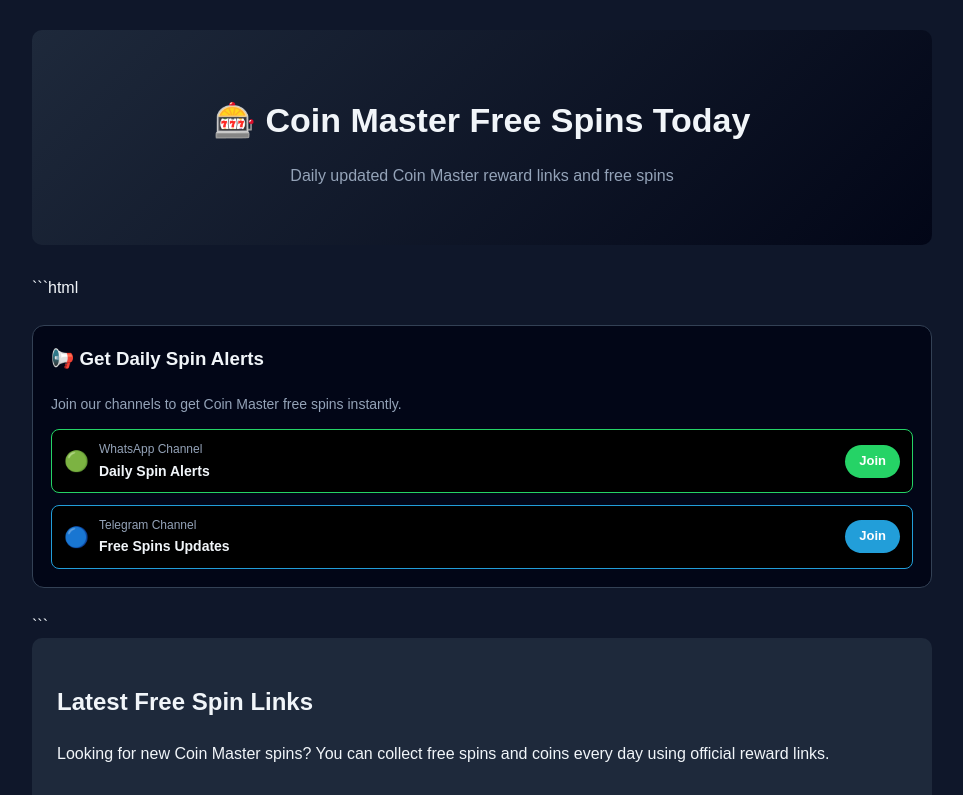
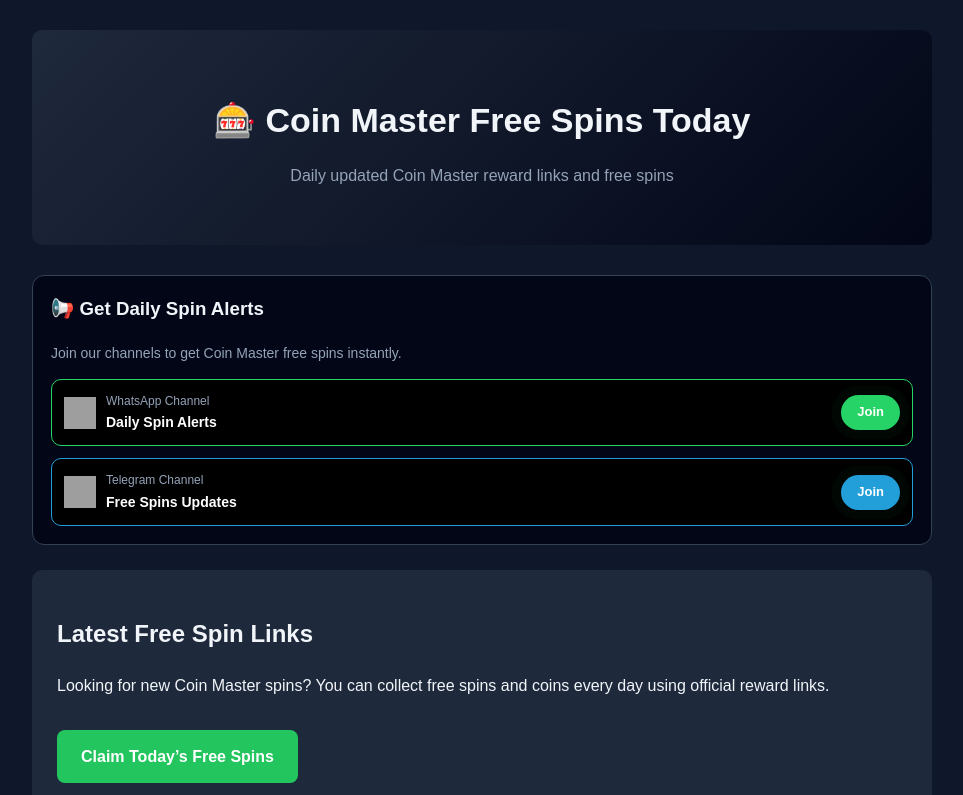
Before and after one commit to anishk92/coin-master-links, a plain HTML site: page index.html in a window 1280 px wide. Shown: the top 795 px of the page, without its empty margins (158-1121 px from the left). Drawn offline with Linux system fonts and the light colour scheme; grey boxes are pictures that could not be loaded.

Commit message:
Update spin alert box and channel sections
Refactor HTML structure for spin alerts and channels.

````diff
--- a/index.html
+++ b/index.html
@@ -84,6 +84,8 @@ color:#38bdf8;
 text-decoration:none;
 }
 
+/* container */ .spin-alert-box{ background:#020617; padding:18px; border-radius:12px; margin:25px 0; border:1px solid #334155; font-family:Arial, sans-serif; } /* channel row */ .channel-row{ display:flex; align-items:center; justify-content:space-between; background:#000; padding:12px; border-radius:10px; margin-top:12px; transition:all .25s ease; } .channel-row:hover{ transform:translateY(-2px); box-shadow:0 4px 15px rgba(0,0,0,0.4); } /* icon */ .channel-icon{ width:32px; height:32px; } /* left side */ .channel-left{ display:flex; align-items:center; gap:10px; } /* join button */ .join-btn{ padding:7px 16px; border-radius:20px; color:#fff; text-decoration:none; font-weight:600; font-size:13px; animation:pulseBtn 2s infinite; } /* whatsapp style */ .whatsapp{ border:1px solid #25D366; } .whatsapp .join-btn{ background:#25D366; } /* telegram style */ .telegram{ border:1px solid #229ED9; } .telegram .join-btn{ background:#229ED9; } /* pulse animation */ @keyframes pulseBtn{ 0%{box-shadow:0 0 0 0 rgba(37,211,102,0.6)} 70%{box-shadow:0 0 0 10px rgba(37,211,102,0)} 100%{box-shadow:0 0 0 0 rgba(37,211,102,0)} }
+
 </style>
 
 </head>
@@ -102,109 +104,7 @@ Daily updated Coin Master reward links and free spins
 
 </header>
 
-```html
-<div style="
-background:#020617;
-padding:18px;
-border-radius:12px;
-margin:25px 0;
-border:1px solid #334155;
-">
-
-<h3 style="margin-top:0;">📢 Get Daily Spin Alerts</h3>
-
-<p style="color:#94a3b8; font-size:14px;">
-Join our channels to get Coin Master free spins instantly.
-</p>
-
-
-<!-- WhatsApp -->
-<div style="
-display:flex;
-align-items:center;
-justify-content:space-between;
-background:#000;
-border:1px solid #25D366;
-padding:10px 12px;
-border-radius:8px;
-margin-bottom:12px;
-">
-
-<div style="display:flex; align-items:center; gap:10px;">
-<span style="font-size:20px;">🟢</span>
-
-<div>
-<div style="font-size:12px;color:#94a3b8;">
-WhatsApp Channel
-</div>
-
-<div style="font-size:14px;font-weight:bold;">
-Daily Spin Alerts
-</div>
-</div>
-</div>
-
-<a href="https://whatsapp.com/channel/0029VbCVMkT5Ejy0gxHdiV0p"
-target="_blank"
-style="
-background:#25D366;
-color:#fff;
-padding:6px 14px;
-border-radius:20px;
-text-decoration:none;
-font-size:13px;
-font-weight:bold;
-">
-Join
-</a>
-
-</div>
-
-
-<!-- Telegram -->
-<div style="
-display:flex;
-align-items:center;
-justify-content:space-between;
-background:#000;
-border:1px solid #229ED9;
-padding:10px 12px;
-border-radius:8px;
-">
-
-<div style="display:flex; align-items:center; gap:10px;">
-<span style="font-size:20px;">🔵</span>
-
-<div>
-<div style="font-size:12px;color:#94a3b8;">
-Telegram Channel
-</div>
-
-<div style="font-size:14px;font-weight:bold;">
-Free Spins Updates
-</div>
-</div>
-</div>
-
-<a href="https://t.me/CoinMasterFreeSpinsDaily"
-target="_blank"
-style="
-background:#229ED9;
-color:#fff;
-padding:6px 14px;
-border-radius:20px;
-text-decoration:none;
-font-size:13px;
-font-weight:bold;
-">
-Join
-</a>
-
-</div>
-
-</div>
-```
-
+<div class="spin-alert-box"> <h3 style="margin-top:0;">📢 Get Daily Spin Alerts</h3> <p style="color:#94a3b8; font-size:14px;"> Join our channels to get Coin Master free spins instantly. </p> <!-- WhatsApp --> <div class="channel-row whatsapp"> <div class="channel-left"> <img class="channel-icon" src="https://upload.wikimedia.org/wikipedia/commons/6/6b/WhatsApp.svg"> <div> <div style="font-size:12px;color:#94a3b8;"> WhatsApp Channel </div> <div style="font-size:14px;font-weight:bold;color:#fff;"> Daily Spin Alerts </div> </div> </div> <a class="join-btn" href="https://whatsapp.com/channel/0029VbCVMkT5Ejy0gxHdiV0p" target="_blank"> Join </a> </div> <!-- Telegram --> <div class="channel-row telegram"> <div class="channel-left"> <img class="channel-icon" src="https://upload.wikimedia.org/wikipedia/commons/8/82/Telegram_logo.svg"> <div> <div style="font-size:12px;color:#94a3b8;"> Telegram Channel </div> <div style="font-size:14px;font-weight:bold;color:#fff;"> Free Spins Updates </div> </div> </div> <a class="join-btn" href="https://t.me/CoinMasterFreeSpinsDaily" target="_blank"> Join </a> </div> </div>
 
 <div class="card">
 
````
